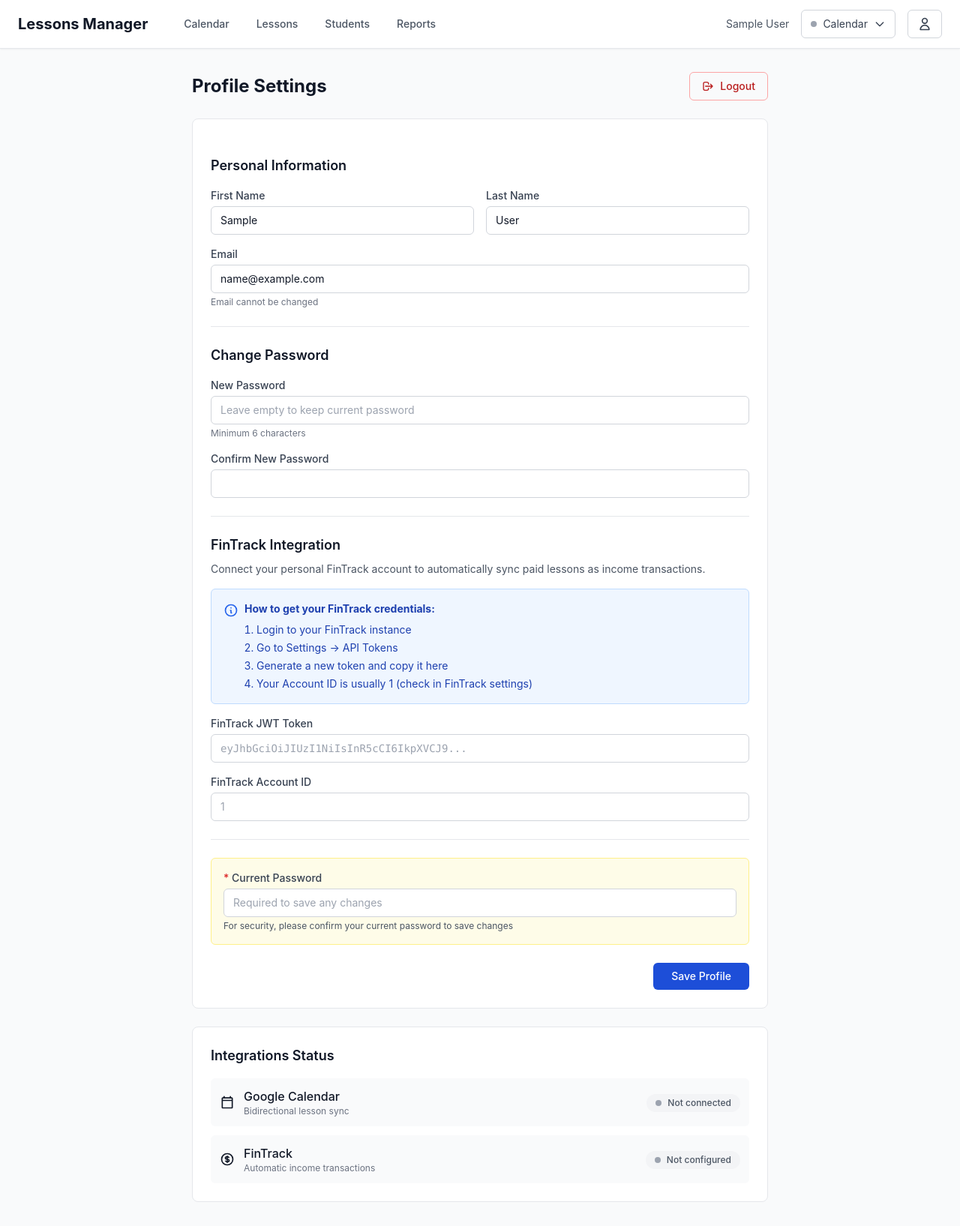
After one commit to ddauny/LessonsManager, a Flask app: page /profile in a window 1280 px wide. The commit adds this page. Shown: the whole page at 75% size. Run offline with Flask 2, Linux system fonts and the light colour scheme; the visitor is signed in with stand-in values (Sample User, id 1); data comes from the database, SQL or seed files in the repository; some libraries are stand-ins or nearby versions.

Commit message:
personal fintrack

```diff
--- a/app.py
+++ b/app.py
@@ -118,6 +118,22 @@ def ensure_schema():
                     print('Adding missing column user.google_channel (sqlite3)')
                     cur.execute("ALTER TABLE user ADD COLUMN google_channel TEXT")
                     con.commit()
+                if 'first_name' not in cols:
+                    print('Adding missing column user.first_name (sqlite3)')
+                    cur.execute("ALTER TABLE user ADD COLUMN first_name VARCHAR(100)")
+                    con.commit()
+                if 'last_name' not in cols:
+                    print('Adding missing column user.last_name (sqlite3)')
+                    cur.execute("ALTER TABLE user ADD COLUMN last_name VARCHAR(100)")
+                    con.commit()
+                if 'fintrack_token' not in cols:
+                    print('Adding missing column user.fintrack_token (sqlite3)')
+                    cur.execute("ALTER TABLE user ADD COLUMN fintrack_token TEXT")
+                    con.commit()
+                if 'fintrack_account_id' not in cols:
+                    print('Adding missing column user.fintrack_account_id (sqlite3)')
+                    cur.execute("ALTER TABLE user ADD COLUMN fintrack_account_id INTEGER")
+                    con.commit()
 
                 cur.close()
                 con.close()
@@ -129,7 +145,7 @@ def ensure_schema():
 ensure_schema()
 
 
-def send_to_fintrack(amount: float, notes: str, payment_method: str = None, transaction_date: datetime = None) -> bool:
+def send_to_fintrack(amount: float, notes: str, payment_method: str = None, transaction_date: datetime = None, user=None) -> bool:
     """
     Send a transaction to FinTrack when a lesson is marked as paid.
     Returns True if successful, False otherwise.
@@ -139,23 +155,31 @@ def send_to_fintrack(amount: float, notes: str, payment_method: str = None, tran
         notes: Transaction notes
         payment_method: Optional payment method (cash/paypal/bank)
         transaction_date: The date when the transaction was marked as paid (uses current date if not provided)
+        user: User object (uses current_user if not provided)
     """
-    # Skip if FinTrack is not configured
-    if not app.config['FINTRACK_TOKEN'] or not app.config['FINTRACK_ACCOUNT_ID']:
-        print('FinTrack not configured, skipping transaction sync')
+    # Use provided user or current_user
+    if user is None:
+        user = current_user
+
+    # Get FinTrack URL from app config (global for all users)
+    fintrack_url = app.config.get('FINTRACK_URL')
+
+    # Skip if FinTrack is not configured for this user or globally
+    if not fintrack_url or not user.fintrack_token or not user.fintrack_account_id:
+        print(f'FinTrack not configured for user {user.email}, skipping transaction sync')
         return False
 
-    url = f"{app.config['FINTRACK_URL']}/api/transactions/addTransactionFromShortcut"
+    url = f"{fintrack_url}/api/transactions/addTransactionFromShortcut"
     headers = {
-        'Authorization': f"Bearer {app.config['FINTRACK_TOKEN']}",
+        'Authorization': f"Bearer {user.fintrack_token}",
         'Content-Type': 'application/json'
     }
 
     # Convert accountId to integer
     try:
-        account_id = int(app.config['FINTRACK_ACCOUNT_ID'])
+        account_id = int(user.fintrack_account_id)
     except (ValueError, TypeError):
-        print(f'✗ Invalid FINTRACK_ACCOUNT_ID: must be a number')
+        print(f'✗ Invalid fintrack_account_id for user {user.email}: must be a number')
         return False
 
     # Use provided date or current date
@@ -168,7 +192,7 @@ def send_to_fintrack(amount: float, notes: str, payment_method: str = None, tran
         'amount': abs(amount),  # Ensure positive
         'type': 'Income',  # Lesson payments are income
         'categoryName': 'Ripetizioni',  # Category for lesson payments
-        'notes': notes if notes else 'Lesson payment from Ripetizioni',
+        'notes': notes if notes else 'Lesson payment from Lessons Manager',
         'date': transaction_date.strftime('%Y-%m-%d')  # IMPORTANT: Use the exact payment date
     }
 
@@ -178,30 +202,37 @@ def send_to_fintrack(amount: float, notes: str, payment_method: str = None, tran
     try:
         response = requests.post(url, json=payload, headers=headers, timeout=5)
         if response.status_code in [200, 201]:
-            print(f'✓ Transaction sent to FinTrack: €{amount} on {transaction_date.strftime("%Y-%m-%d")}')
+            print(f'✓ Transaction sent to FinTrack for {user.email}: €{amount} on {transaction_date.strftime("%Y-%m-%d")}')
             return True
         else:
-            print(f'✗ FinTrack error {response.status_code}: {response.text}')
+            print(f'✗ FinTrack error {response.status_code} for {user.email}: {response.text}')
             return False
     except requests.exceptions.RequestException as e:
-        print(f'✗ FinTrack request failed: {e}')
+        print(f'✗ FinTrack request failed for {user.email}: {e}')
         return False
 
 
-def delete_from_fintrack(lesson_date: datetime, notes: str) -> bool:
+def delete_from_fintrack(lesson_date: datetime, notes: str, user=None) -> bool:
     """
     Delete a transaction from FinTrack when a lesson is marked as unpaid.
     This is a best-effort operation - if it fails, we don't prevent the lesson update.
     Returns True if successful, False otherwise.
     """
-    # Skip if FinTrack is not configured
-    if not app.config['FINTRACK_TOKEN']:
-        print('FinTrack not configured, skipping transaction delete')
+    # Use provided user or current_user
+    if user is None:
+        user = current_user
+
+    # Get FinTrack URL from app config (global for all users)
+    fintrack_url = app.config.get('FINTRACK_URL')
+
+    # Skip if FinTrack is not configured for this user or globally
+    if not fintrack_url or not user.fintrack_token:
+        print(f'FinTrack not configured for user {user.email}, skipping transaction delete')
         return False
 
-    url = f"{app.config['FINTRACK_URL']}/api/transactions/delete-by-details"
+    url = f"{fintrack_url}/api/transactions/delete-by-details"
     headers = {
-        'Authorization': f"Bearer {app.config['FINTRACK_TOKEN']}",
+        'Authorization': f"Bearer {user.fintrack_token}",
         'Content-Type': 'application/json'
     }
 
@@ -312,6 +343,52 @@ def logout():
     logout_user()
     flash('Logged out', 'info')
     return redirect(url_for('login'))
+
+
+@app.route('/profile', methods=['GET', 'POST'])
+@login_required
+def profile():
+    from forms import ProfileForm
+    form = ProfileForm()
+
+    if request.method == 'GET':
+        # Pre-fill form with current user data
+        form.first_name.data = current_user.first_name
+        form.last_name.data = current_user.last_name
+        form.email.data = current_user.email
+        form.fintrack_token.data = current_user.fintrack_token
+        form.fintrack_account_id.data = current_user.fintrack_account_id
+
+    if form.validate_on_submit():
+        # Verify current password if provided
+        if form.current_password.data:
+            if not current_user.check_password(form.current_password.data):
+                flash('Current password is incorrect', 'danger')
+                return render_template('profile.html', form=form)
+
+            # Update profile
+            current_user.first_name = form.first_name.data.strip() if form.first_name.data else None
+            current_user.last_name = form.last_name.data.strip() if form.last_name.data else None
+            current_user.email = form.email.data.strip()
+
+            # Update password if new password provided
+            if form.new_password.data:
+                if form.new_password.data != form.confirm_password.data:
+                    flash('New passwords do not match', 'danger')
+                    return render_template('profile.html', form=form)
+                current_user.set_password(form.new_password.data)
+
+            # Update FinTrack settings
+            current_user.fintrack_token = form.fintrack_token.data.strip() if form.fintrack_token.data else None
+            current_user.fintrack_account_id = form.fintrack_account_id.data if form.fintrack_account_id.data else None
+
+            db.session.commit()
+            flash('Profile updated successfully', 'success')
+            return redirect(url_for('profile'))
+        else:
+            flash('Please enter your current password to save changes', 'warning')
+
+    return render_template('profile.html', form=form)
 
 
 @app.route('/calendar')
--- a/docker-compose.yml
+++ b/docker-compose.yml
@@ -5,8 +5,6 @@ services:
     build: .
     ports:
       - '5001:5000'
-    environment:
-      - OAUTHLIB_INSECURE_TRANSPORT=1
     volumes:
       - ./instance:/app/instance
       - ./static/uploads:/app/static/uploads
--- a/forms.py
+++ b/forms.py
@@ -1,6 +1,6 @@
 from flask_wtf import FlaskForm
-from wtforms import StringField, PasswordField, BooleanField, DateTimeField, DecimalField, SubmitField, SelectField
-from wtforms.validators import DataRequired, Email, Length
+from wtforms import StringField, PasswordField, BooleanField, DateTimeField, DecimalField, SubmitField, SelectField, IntegerField
+from wtforms.validators import DataRequired, Email, Length, Optional
 
 
 class LoginForm(FlaskForm):
@@ -13,6 +13,19 @@ class RegisterForm(FlaskForm):
     email = StringField('Email', validators=[DataRequired(), Email()])
     password = PasswordField('Password', validators=[DataRequired(), Length(min=6)])
     submit = SubmitField('Register')
+
+
+class ProfileForm(FlaskForm):
+    first_name = StringField('First Name', validators=[Optional()])
+    last_name = StringField('Last Name', validators=[Optional()])
+    email = StringField('Email', validators=[DataRequired(), Email()])
+    current_password = PasswordField('Current Password (required to save changes)', validators=[Optional()])
+    new_password = PasswordField('New Password (leave empty to keep current)', validators=[Optional(), Length(min=6)])
+    confirm_password = PasswordField('Confirm New Password', validators=[Optional()])
+    # FinTrack integration
+    fintrack_token = StringField('FinTrack JWT Token', validators=[Optional()])
+    fintrack_account_id = IntegerField('FinTrack Account ID', validators=[Optional()])
+    submit = SubmitField('Save Profile')
 
 
 class LessonForm(FlaskForm):
--- a/models.py
+++ b/models.py
@@ -14,6 +14,12 @@ class User(db.Model, UserMixin):
     google_credentials = db.Column(db.Text, nullable=True)
     # Google Calendar webhook channel info (JSON: {id, resourceId, expiration})
     google_channel = db.Column(db.Text, nullable=True)
+    # User profile
+    first_name = db.Column(db.String(100), nullable=True)
+    last_name = db.Column(db.String(100), nullable=True)
+    # FinTrack integration (per-user)
+    fintrack_token = db.Column(db.Text, nullable=True)  # JWT token
+    fintrack_account_id = db.Column(db.Integer, nullable=True)
 
     def set_password(self, password):
         self.password_hash = generate_password_hash(password)
--- a/templates/base.html
+++ b/templates/base.html
@@ -31,7 +31,13 @@
           <!-- User menu -->
           <div class="flex items-center space-x-4">
             {% if current_user.is_authenticated %}
-              <span class="text-sm text-gray-600">{{ current_user.email }}</span>
+              <span class="text-sm text-gray-600">
+                {% if current_user.first_name %}
+                  {{ current_user.first_name }} {{ current_user.last_name or '' }}
+                {% else %}
+                  {{ current_user.email }}
+                {% endif %}
+              </span>
 
               <!-- Google Calendar dropdown menu (only if enabled) -->
               {% if GOOGLE_CALENDAR_ENABLED %}
@@ -83,8 +89,12 @@
               </div>
               {% endif %}
 
-              <a class="text-sm px-4 py-2 border border-gray-300 rounded-md text-gray-700 hover:bg-gray-50 transition"
-                 href="{{ url_for('logout') }}">Logout</a>
+              <a class="text-sm px-3 py-2 border border-gray-300 rounded-md text-gray-700 hover:bg-gray-50 transition flex items-center"
+                 href="{{ url_for('profile') }}" title="Profile Settings">
+                <svg class="w-5 h-5" fill="none" stroke="currentColor" viewBox="0 0 24 24">
+                  <path stroke-linecap="round" stroke-linejoin="round" stroke-width="2" d="M16 7a4 4 0 11-8 0 4 4 0 018 0zM12 14a7 7 0 00-7 7h14a7 7 0 00-7-7z"></path>
+                </svg>
+              </a>
             {% else %}
               <a class="text-sm px-4 py-2 bg-blue-700 text-white rounded-md hover:bg-blue-800 transition"
                  href="{{ url_for('login') }}">Login</a>
--- /dev/null
+++ b/templates/profile.html
@@ -0,0 +1,169 @@
+{% extends 'base.html' %}
+{% block content %}
+  <div class="max-w-3xl mx-auto">
+    <div class="flex items-center justify-between mb-6">
+      <h1 class="text-2xl font-bold text-gray-900">Profile Settings</h1>
+      <a href="{{ url_for('logout') }}" class="px-4 py-2 border border-red-300 text-red-700 text-sm font-medium rounded-md hover:bg-red-50 transition flex items-center">
+        <svg class="w-4 h-4 mr-2" fill="none" stroke="currentColor" viewBox="0 0 24 24">
+          <path stroke-linecap="round" stroke-linejoin="round" stroke-width="2" d="M17 16l4-4m0 0l-4-4m4 4H7m6 4v1a3 3 0 01-3 3H6a3 3 0 01-3-3V7a3 3 0 013-3h4a3 3 0 013 3v1"></path>
+        </svg>
+        Logout
+      </a>
+    </div>
+
+    <div class="bg-white rounded-lg border border-gray-200 p-6 mb-6">
+      <form method="post" class="space-y-6">
+        {{ form.csrf_token }}
+
+        <!-- Personal Information -->
+        <div class="border-b border-gray-200 pb-6">
+          <h2 class="text-lg font-semibold text-gray-900 mb-4">Personal Information</h2>
+
+          <div class="grid grid-cols-1 md:grid-cols-2 gap-4">
+            <div>
+              <label class="block text-sm font-medium text-gray-700 mb-1">First Name</label>
+              {{ form.first_name(class_='w-full border border-gray-300 rounded-md px-3 py-2 text-sm focus:ring-2 focus:ring-blue-700 focus:border-transparent') }}
+            </div>
+
+            <div>
+              <label class="block text-sm font-medium text-gray-700 mb-1">Last Name</label>
+              {{ form.last_name(class_='w-full border border-gray-300 rounded-md px-3 py-2 text-sm focus:ring-2 focus:ring-blue-700 focus:border-transparent') }}
+            </div>
+          </div>
+
+          <div class="mt-4">
+            <label class="block text-sm font-medium text-gray-700 mb-1">Email</label>
+            {{ form.email(class_='w-full border border-gray-300 rounded-md px-3 py-2 text-sm focus:ring-2 focus:ring-blue-700 focus:border-transparent', readonly=True) }}
+            <p class="text-xs text-gray-500 mt-1">Email cannot be changed</p>
+          </div>
+        </div>
+
+        <!-- Change Password -->
+        <div class="border-b border-gray-200 pb-6">
+          <h2 class="text-lg font-semibold text-gray-900 mb-4">Change Password</h2>
+
+          <div class="space-y-4">
+            <div>
+              <label class="block text-sm font-medium text-gray-700 mb-1">New Password</label>
+              {{ form.new_password(class_='w-full border border-gray-300 rounded-md px-3 py-2 text-sm focus:ring-2 focus:ring-blue-700 focus:border-transparent', placeholder='Leave empty to keep current password') }}
+              <p class="text-xs text-gray-500 mt-1">Minimum 6 characters</p>
+            </div>
+
+            <div>
+              <label class="block text-sm font-medium text-gray-700 mb-1">Confirm New Password</label>
+              {{ form.confirm_password(class_='w-full border border-gray-300 rounded-md px-3 py-2 text-sm focus:ring-2 focus:ring-blue-700 focus:border-transparent') }}
+            </div>
+          </div>
+        </div>
+
+        <!-- FinTrack Integration -->
+        <div class="border-b border-gray-200 pb-6">
+          <h2 class="text-lg font-semibold text-gray-900 mb-2">FinTrack Integration</h2>
+          <p class="text-sm text-gray-600 mb-4">Connect your personal FinTrack account to automatically sync paid lessons as income transactions.</p>
+
+          <div class="bg-blue-50 border border-blue-200 rounded-md p-4 mb-4">
+            <div class="flex items-start">
+              <svg class="w-5 h-5 text-blue-600 mr-2 mt-0.5" fill="none" stroke="currentColor" viewBox="0 0 24 24">
+                <path stroke-linecap="round" stroke-linejoin="round" stroke-width="2" d="M13 16h-1v-4h-1m1-4h.01M21 12a9 9 0 11-18 0 9 9 0 0118 0z"></path>
+              </svg>
+              <div class="text-sm text-blue-800">
+                <strong>How to get your FinTrack credentials:</strong>
+                <ol class="list-decimal ml-4 mt-2 space-y-1">
+                  <li>Login to your FinTrack instance</li>
+                  <li>Go to Settings → API Tokens</li>
+                  <li>Generate a new token and copy it here</li>
+                  <li>Your Account ID is usually 1 (check in FinTrack settings)</li>
+                </ol>
+              </div>
+            </div>
+          </div>
+
+          <div class="space-y-4">
+            <div>
+              <label class="block text-sm font-medium text-gray-700 mb-1">FinTrack JWT Token</label>
+              {{ form.fintrack_token(class_='w-full border border-gray-300 rounded-md px-3 py-2 text-sm font-mono focus:ring-2 focus:ring-blue-700 focus:border-transparent', placeholder='eyJhbGciOiJIUzI1NiIsInR5cCI6IkpXVCJ9...') }}
+            </div>
+
+            <div>
+              <label class="block text-sm font-medium text-gray-700 mb-1">FinTrack Account ID</label>
+              {{ form.fintrack_account_id(class_='w-full border border-gray-300 rounded-md px-3 py-2 text-sm focus:ring-2 focus:ring-blue-700 focus:border-transparent', placeholder='1') }}
+            </div>
+          </div>
+        </div>
+
+        <!-- Current Password (required to save) -->
+        <div class="bg-yellow-50 border border-yellow-200 rounded-md p-4">
+          <label class="block text-sm font-medium text-gray-700 mb-1">
+            <span class="text-red-600">*</span> Current Password
+          </label>
+          {{ form.current_password(class_='w-full border border-gray-300 rounded-md px-3 py-2 text-sm focus:ring-2 focus:ring-blue-700 focus:border-transparent', placeholder='Required to save any changes') }}
+          <p class="text-xs text-gray-600 mt-1">For security, please confirm your current password to save changes</p>
+        </div>
+
+        <!-- Submit Button -->
+        <div class="flex justify-end">
+          {{ form.submit(class_='px-6 py-2 bg-blue-700 text-white text-sm font-medium rounded-md hover:bg-blue-800 transition') }}
+        </div>
+      </form>
+    </div>
+
+    <!-- Google Calendar Status -->
+    <div class="bg-white rounded-lg border border-gray-200 p-6">
+      <h2 class="text-lg font-semibold text-gray-900 mb-4">Integrations Status</h2>
+
+      <div class="space-y-3">
+        <!-- Google Calendar -->
+        <div class="flex items-center justify-between p-3 bg-gray-50 rounded-md">
+          <div class="flex items-center">
+            <svg class="w-5 h-5 mr-3" fill="currentColor" viewBox="0 0 24 24">
+              <path d="M19 4h-1V2h-2v2H8V2H6v2H5c-1.1 0-2 .9-2 2v14c0 1.1.9 2 2 2h14c1.1 0 2-.9 2-2V6c0-1.1-.9-2-2-2zm0 16H5V10h14v10zm0-12H5V6h14v2z"/>
+            </svg>
+            <div>
+              <div class="font-medium text-gray-900">Google Calendar</div>
+              <div class="text-xs text-gray-500">Bidirectional lesson sync</div>
+            </div>
+          </div>
+          <div>
+            {% if current_user.google_credentials %}
+              <span class="inline-flex items-center px-3 py-1 bg-green-100 text-green-800 rounded-full text-xs font-medium">
+                <span class="w-2 h-2 bg-green-500 rounded-full mr-2"></span>
+                Connected
+              </span>
+            {% else %}
+              <span class="inline-flex items-center px-3 py-1 bg-gray-100 text-gray-600 rounded-full text-xs font-medium">
+                <span class="w-2 h-2 bg-gray-400 rounded-full mr-2"></span>
+                Not connected
+              </span>
+            {% endif %}
+          </div>
+        </div>
+
+        <!-- FinTrack -->
+        <div class="flex items-center justify-between p-3 bg-gray-50 rounded-md">
+          <div class="flex items-center">
+            <svg class="w-5 h-5 mr-3" fill="none" stroke="currentColor" viewBox="0 0 24 24">
+              <path stroke-linecap="round" stroke-linejoin="round" stroke-width="2" d="M12 8c-1.657 0-3 .895-3 2s1.343 2 3 2 3 .895 3 2-1.343 2-3 2m0-8c1.11 0 2.08.402 2.599 1M12 8V7m0 1v8m0 0v1m0-1c-1.11 0-2.08-.402-2.599-1M21 12a9 9 0 11-18 0 9 9 0 0118 0z"/>
+            </svg>
+            <div>
+              <div class="font-medium text-gray-900">FinTrack</div>
+              <div class="text-xs text-gray-500">Automatic income transactions</div>
+            </div>
+          </div>
+          <div>
+            {% if current_user.fintrack_token and current_user.fintrack_account_id %}
+              <span class="inline-flex items-center px-3 py-1 bg-green-100 text-green-800 rounded-full text-xs font-medium">
+                <span class="w-2 h-2 bg-green-500 rounded-full mr-2"></span>
+                Connected
+              </span>
+            {% else %}
+              <span class="inline-flex items-center px-3 py-1 bg-gray-100 text-gray-600 rounded-full text-xs font-medium">
+                <span class="w-2 h-2 bg-gray-400 rounded-full mr-2"></span>
+                Not configured
+              </span>
+            {% endif %}
+          </div>
+        </div>
+      </div>
+    </div>
+  </div>
+{% endblock %}
```
